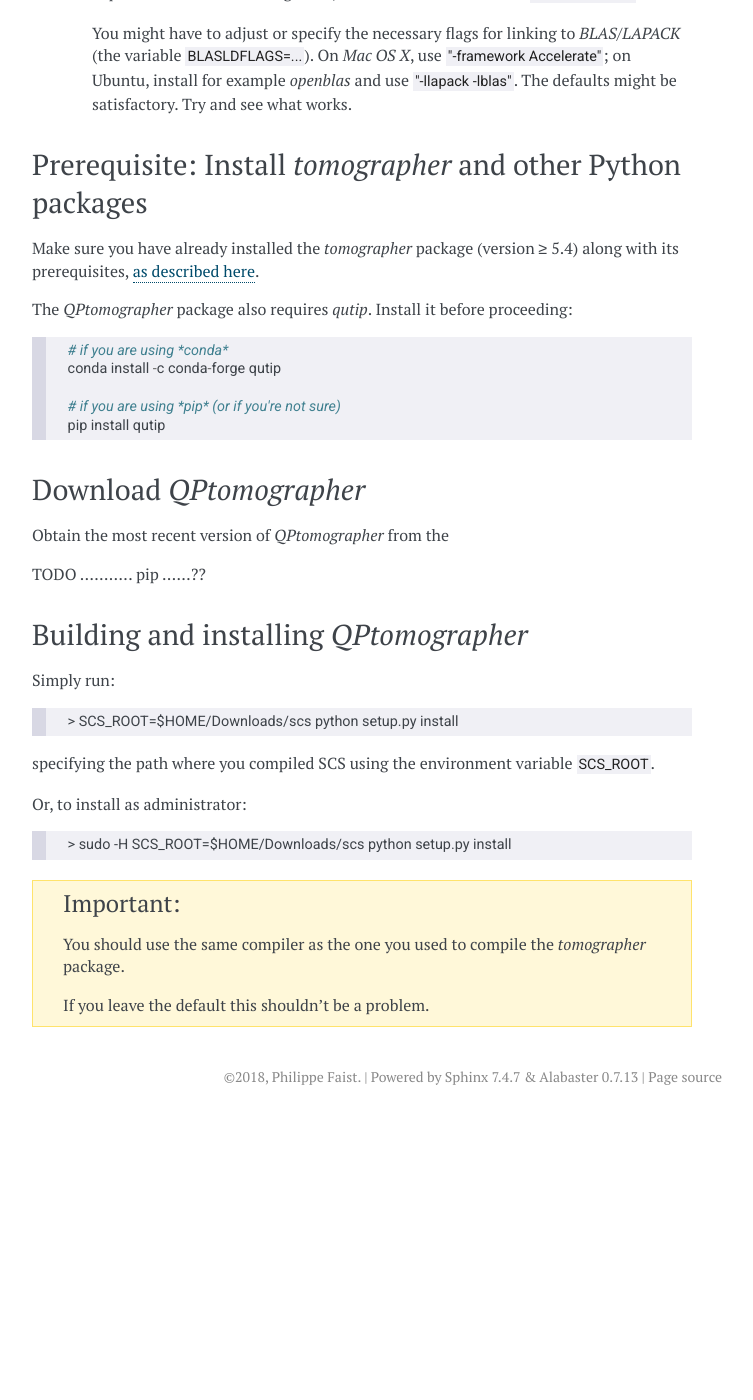
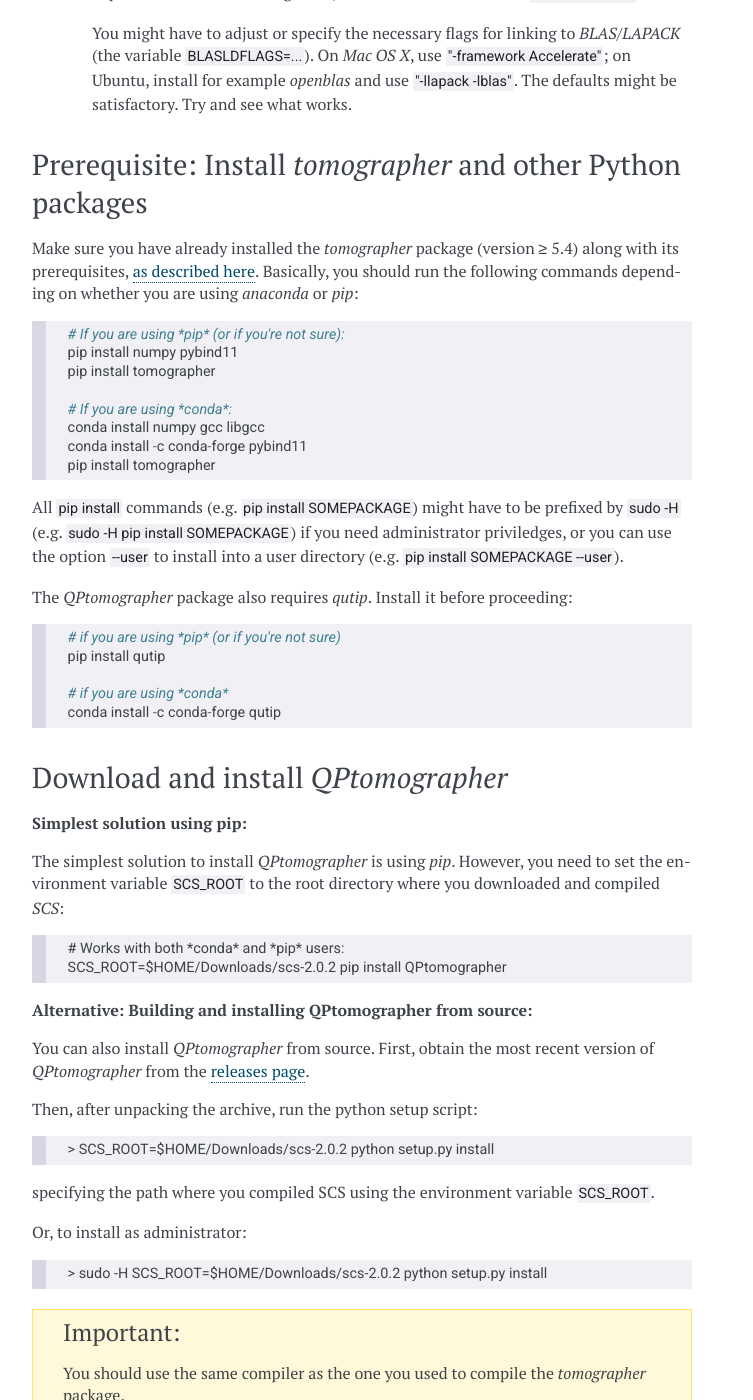
Before and after one commit to Tomographer/QPtomographer, a Sphinx documentation site: the page built from doc/install.rst, in a window 1280 px wide and 1400 px high, scrolled down 1178 px. Shown: the whole window, without its empty margins (388-1141 px from the left). Built offline with Sphinx 7.4.7, drawn with Linux system fonts in a browser that asks for light colours; before the commit the page ends 2294 px from its top, so only the background shows below that; some of the changed text lies outside the part shown.

```diff
--- a/doc/install.rst
+++ b/doc/install.rst
@@ -30,19 +30,21 @@ need SCS's C interface.)
 
 Make sure you have downloaded SCS version 2.0.0 or later.
 
-Download (or clone) `SCS <https://github.com/cvxgrp/scs/releases>`_, say
-to ``$HOME/Downloads/scs``, and compile it with specific options set.  This can
-be done with the following steps using the command-line.
+Download and unpack `SCS <https://github.com/cvxgrp/scs/releases>`_, say in
+``$HOME/Downloads/``, and compile it with specific options set.  This can be
+done as follows.
 
-First, clone SCS into your `Downloads` directory, and enter that directory.
-(You may choose a different directory; the following instructions assume you
-cloned SCS in the `Downloads` directory.)
+First, download `the latest version of SCS
+<https://github.com/cvxgrp/scs/releases>`_ into your `Downloads` directory,
+unpack that archive, and enter that directory.  (You may work in a different
+directory; the following instructions assume you unpacked SCS in the `Downloads`
+directory.)
 
 .. code-block:: bash
 
     > cd Downloads
-    > git clone https://github.com/cvxgrp/scs.git
-    > cd scs
+    > tar xvfz scs-2.0.2.tar.gz
+    > cd scs-2.0.2
 
 If you are on *Mac OS X*, compile SCS with the following command::
 
@@ -81,39 +83,63 @@ Prerequisite: Install `tomographer` and other Python packages
 Make sure you have already installed the `tomographer` package (version ≥ 5.4)
 along with its prerequisites, `as described here
 <https://tomographer.github.io/tomographer/get-started/#python-version>`_.
+Basically, you should run the following commands depending on whether you are
+using *anaconda* or *pip*::
+
+  # If you are using *pip* (or if you're not sure):
+  pip install numpy pybind11
+  pip install tomographer
+
+  # If you are using *conda*:
+  conda install numpy gcc libgcc
+  conda install -c conda-forge pybind11
+  pip install tomographer
+
+All ``pip install`` commands (e.g. ``pip install SOMEPACKAGE``) might have to be
+prefixed by ``sudo -H`` (e.g. ``sudo -H pip install SOMEPACKAGE``) if you need
+administrator priviledges, or you can use the option ``--user`` to install into
+a user directory (e.g. ``pip install SOMEPACKAGE --user``).
 
 
 The `QPtomographer` package also requires `qutip`.  Install it before
 proceeding::
 
+  # if you are using *pip* (or if you're not sure)
+  pip install qutip
+
   # if you are using *conda*
   conda install -c conda-forge qutip
 
-  # if you are using *pip* (or if you're not sure)
-  pip install qutip
 
 
+Download and install `QPtomographer`
+~~~~~~~~~~~~~~~~~~~~~~~~~~~~~~~~~~~~
 
-Download `QPtomographer`
-~~~~~~~~~~~~~~~~~~~~~~~~
+**Simplest solution using pip:**
 
-Obtain the most recent version of `QPtomographer` from the
+The simplest solution to install `QPtomographer` is using `pip`.  However, you
+need to set the environment variable ``SCS_ROOT`` to the root directory where
+you downloaded and compiled `SCS`::
 
-TODO ........... pip ......??
+  # Works with both *conda* and *pip* users:
+  SCS_ROOT=$HOME/Downloads/scs-2.0.2 pip install QPtomographer
 
 
-Building and installing `QPtomographer`
-~~~~~~~~~~~~~~~~~~~~~~~~~~~~~~~~~~~~~~~
+**Alternative: Building and installing QPtomographer from source:**
 
-Simply run::
+You can also install `QPtomographer` from source.  First, obtain the most recent
+version of `QPtomographer` from the `releases page
+<https://github.com/Tomographer/QPtomographer/releases>`_.
 
-  > SCS_ROOT=$HOME/Downloads/scs python setup.py install
+Then, after unpacking the archive, run the python setup script::
+
+  > SCS_ROOT=$HOME/Downloads/scs-2.0.2 python setup.py install
 
 specifying the path where you compiled SCS using the environment variable ``SCS_ROOT``.
 
 Or, to install as administrator::
 
-  > sudo -H SCS_ROOT=$HOME/Downloads/scs python setup.py install
+  > sudo -H SCS_ROOT=$HOME/Downloads/scs-2.0.2 python setup.py install
 
 
 .. important:: You should use the same compiler as the one you used to compile
```
Also changed, not shown: README.md (+55 -27 lines).
